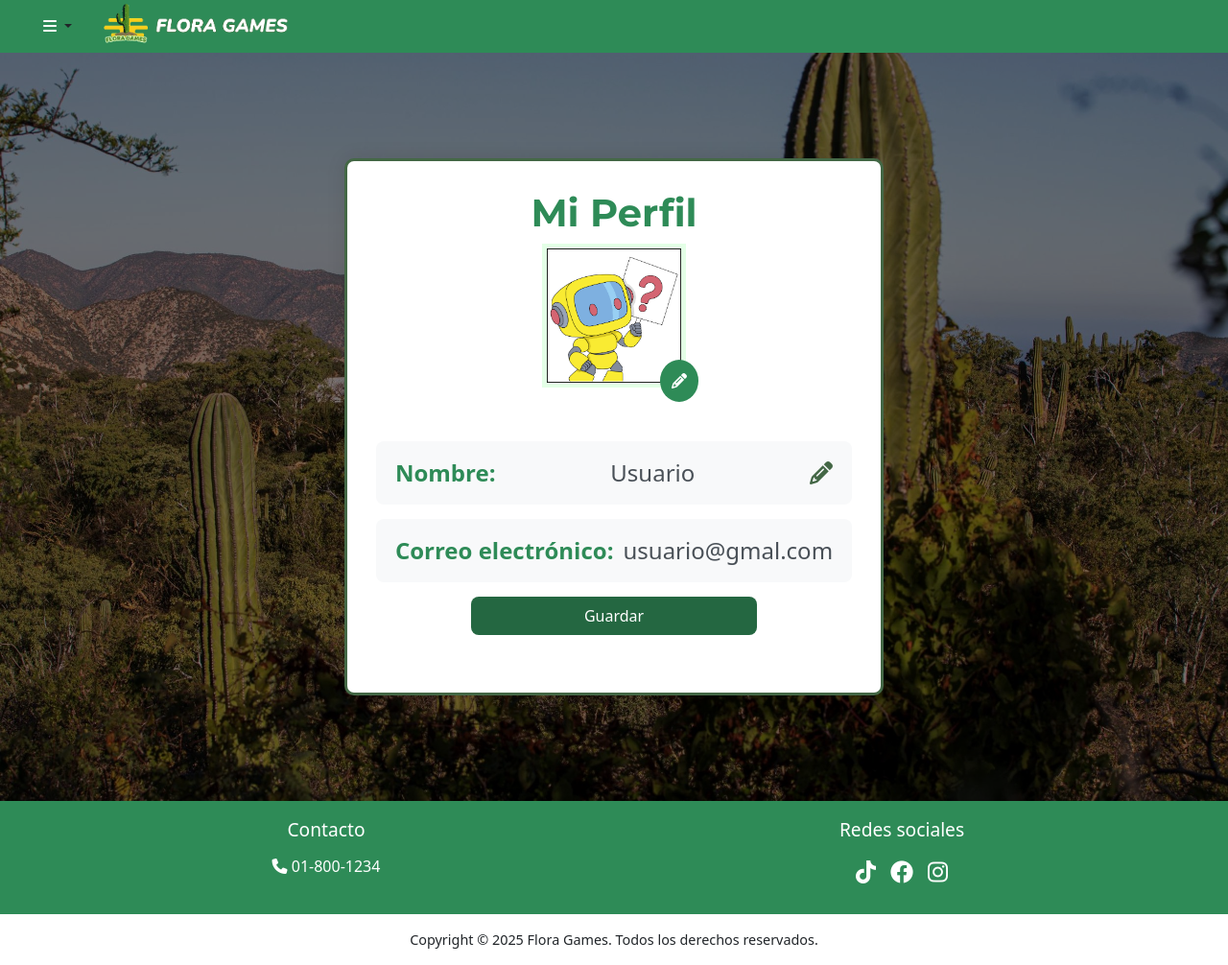
After one commit to OscarIst21/BCS_FloraGames, a PHP site: page /view/myProfile.php in a window 1280 px wide. The commit adds this page. Shown: the whole page at 96% size. Run offline with PHP 8.4, Linux system fonts and the light colour scheme.

Commit message:
feat: diseño de mi perfil

```diff
--- a/components/header.php
+++ b/components/header.php
@@ -6,17 +6,16 @@
                 <a href="" style="color: white;"><i class="fa-solid fa-bars"></i></a>
             </button>
             <ul class="dropdown-menu dropdown-menu">
-                <li><a class="dropdown-item active" href="../index.php">Aprendizaje</a></li>
-                <li><a class="dropdown-item" href="#">Juegos</a></li>
-                <li><a class="dropdown-item" href="#">Mis logros</a></li>
+                <li><a class="dropdown-item" href="/BCS_FloraGames/index.php">Aprendizaje</a></li>
+                <li><a class="dropdown-item" href="/BCS_FloraGames/view/gamesMenu.php">Juegos</a></li>
+                <li><a class="dropdown-item" href="/BCS_FloraGames/view/mySuccesses.php">Mis logros</a></li>
                 <li><hr class="dropdown-divider"></li>
-                <li><a class="dropdown-item" href="#">Mi perfil</a></li>
+                <li><a class="dropdown-item" href="/BCS_FloraGames/view/myProfile.php">Mi perfil</a></li>
                 <li><a class="dropdown-item" href="#">Cerrar sesión</a></li>
             </ul>
         </div>
-
         <div>
-            <img style="max-width: 18rem; margin-bottom: 8px;" src="/BCS_FloraGames/img/logoFG.png" alt="">
+            <img style="max-width: 12rem; margin-bottom: 8px;" src="/BCS_FloraGames/img/logoFG.png" alt="">
         </div>
     </div>
 
--- a/css/style.css
+++ b/css/style.css
@@ -10,6 +10,11 @@ body {
     position: relative;
     min-height: 100vh;
 
+}
+
+html, body {
+    max-width: 100%;
+    overflow-x: hidden;
 }
 
 body::before {
@@ -31,6 +36,7 @@ body::before {
     width: 100%;
     max-width: 400px;
     z-index: 2;
+    min-width: 250px;
 }
 
 .form-fields{
@@ -122,6 +128,14 @@ h2 {
         top: 20px;
         opacity: 1;
     }
+}
+
+.page-container { /*Usar afura del contenedor si su contenido es muy corto, sirve para ubicar footer*/
+    display: flex;
+    flex-direction: column;
+    min-height: 80vh;
+    position: relative;
+    z-index: 1;
 }
 
 header, footer {
@@ -324,3 +338,85 @@ header{
     transition: background-color 0.3s ease;
     color: white;
 }
+
+/* Estilos específicos para la página de perfil */
+.profile-container {
+    max-width: 800px;
+    margin: 30px auto;
+    padding: 30px;
+    background-color: #fff;
+    border-radius: 10px;
+    box-shadow: 0 0 20px rgba(0,0,0,0.1);
+    border: 3px solid #436745;
+     min-width: 300px;
+}
+
+.profile-header {
+    text-align: center;
+    margin-bottom: 30px;
+}
+
+.profile-header h1 {
+    color: #2e8b57;
+    font-family: 'Montserrat', sans-serif;
+    font-weight: 700;
+}
+
+.profile-info {
+    margin-bottom: 30px;
+}
+
+.info-item {
+    display: flex;
+    justify-content: space-between;
+    align-items: center;
+    padding: 15px 20px;
+    background-color: #f8f9fa;
+    border-radius: 8px;
+    margin-bottom: 15px;
+    gap: 10px;
+    font-size: 150%;
+}
+
+.info-label {
+    font-weight: 600;
+    color: #2e8b57;
+}
+
+.info-value {
+    color: #495057;
+}
+
+.info-item a .fa-solid:hover {
+    color: #29302c;
+}
+
+.profile-pic {
+    width: 150px;
+    height: 150px;
+    object-fit: cover;
+    border: 5px solid #e3ffe6;
+    margin: 0 auto 20px;
+    display: block;
+}
+
+.profile-pic-container {
+    position: relative;
+    display: inline-block;
+}
+
+.edit-pic-btn {
+    position: absolute;
+    bottom: 5px;
+    right: -13px;
+    background-color: #2e8b57;
+    color: white;
+    padding: 10px 12px;
+    border-radius: 50%;
+    font-size: 16px;
+    text-decoration: none;
+}
+
+.edit-pic-btn:hover {
+    background-color: #246741;
+}
--- a/games/ahorcado.php
+++ b/games/ahorcado.php
@@ -28,7 +28,7 @@ if (!isset($_SESSION['ahorcado_word'])) {
 <head>
     <meta charset="UTF-8">
     <meta name="viewport" content="width=device-width, initial-scale=1.0">
-    <title>Ahorcado - BCS Fauna Games</title>
+    <title>Ahorcado - BCS Flora Games</title>
     <style>
         body {
             font-family: Arial, sans-serif;
@@ -115,7 +115,7 @@ if (!isset($_SESSION['ahorcado_word'])) {
 <body>
     <div class="container">
         <a href="../index.php" class="back-button">← Volver al menú</a>
-        <h1>Ahorcado de Fauna BCS</h1>
+        <h1>Ahorcado de Flora BCS</h1>
 
         <div class="game-container">
             <div class="hangman-display">
--- a/games/crucigrama.php
+++ b/games/crucigrama.php
@@ -24,7 +24,7 @@ if (!isset($_SESSION['crucigrama_board'])) {
 <head>
     <meta charset="UTF-8">
     <meta name="viewport" content="width=device-width, initial-scale=1.0">
-    <title>Crucigrama - BCS Fauna Games</title>
+    <title>Crucigrama - BCS Flora Games</title>
     <style>
         body {
             font-family: Arial, sans-serif;
@@ -117,7 +117,7 @@ if (!isset($_SESSION['crucigrama_board'])) {
 <body>
     <div class="container">
         <a href="../index.php" class="back-button">← Volver al menú</a>
-        <h1>Crucigrama de Fauna BCS</h1>
+        <h1>Crucigrama de Flora BCS</h1>
 
         <div class="game-board">
             <div class="definitions">
--- a/games/loteria.php
+++ b/games/loteria.php
@@ -37,7 +37,7 @@ if (!isset($_SESSION['loteria_board'])) {
 <head>
     <meta charset="UTF-8">
     <meta name="viewport" content="width=device-width, initial-scale=1.0">
-    <title>Lotería - BCS Fauna Games</title>
+    <title>Lotería - BCS Flora Games</title>
     <style>
         body {
             font-family: Arial, sans-serif;
@@ -134,7 +134,7 @@ if (!isset($_SESSION['loteria_board'])) {
 <body>
     <div class="container">
         <a href="../index.php" class="back-button">← Volver al menú</a>
-        <h1>Lotería de Fauna BCS</h1>
+        <h1>Lotería de Flora BCS</h1>
 
         <div class="game-controls">
             <button id="drawCard" class="button">Sacar Carta</button>
--- a/games/memorama.php
+++ b/games/memorama.php
@@ -29,7 +29,7 @@ if (!isset($_SESSION['memorama_cards'])) {
 <head>
     <meta charset="UTF-8">
     <meta name="viewport" content="width=device-width, initial-scale=1.0">
-    <title>Memorama - BCS Fauna Games</title>
+    <title>Memorama - BCS Flora Games</title>
     <style>
         body {
             font-family: Arial, sans-serif;
@@ -105,7 +105,7 @@ if (!isset($_SESSION['memorama_cards'])) {
 <body>
     <div class="container">
         <a href="../index.php" class="back-button">← Volver al menú</a>
-        <h1>Memorama de Fauna BCS</h1>
+        <h1>Memorama de Flora BCS</h1>
         <div class="game-info">
             <p>Movimientos: <span id="moves"><?php echo $_SESSION['memorama_moves']; ?></span></p>
         </div>
--- a/plantilla.html
+++ b/plantilla.html
@@ -3,7 +3,7 @@
 <head>
     <meta charset="UTF-8">
     <meta name="viewport" content="width=device-width, initial-scale=1.0">
-    <title>Inicio de sesión - Fauna Games</title>
+    <title>Inicio de sesión - Flora Games</title>
     <link rel="stylesheet" href="../css/style.css">
     <link href="https://cdn.jsdelivr.net/npm/bootstrap@5.3.6/dist/css/bootstrap.min.css" rel="stylesheet" integrity="sha384-4Q6Gf2aSP4eDXB8Miphtr37CMZZQ5oXLH2yaXMJ2w8e2ZtHTl7GptT4jmndRuHDT" crossorigin="anonymous">
     <link rel="stylesheet" href="https://cdnjs.cloudflare.com/ajax/libs/font-awesome/6.4.0/css/all.min.css">
--- a/view/gamesMenu.php
+++ b/view/gamesMenu.php
@@ -3,7 +3,7 @@
 <head>
     <meta charset="UTF-8">
     <meta name="viewport" content="width=device-width, initial-scale=1.0">
-    <title>Juegos - Fauna Games</title>
+    <title>Juegos - Flora Games</title>
     <link rel="stylesheet" href="../css/style.css">
     <link rel="stylesheet" href="../css/stylesMedia.css">
     <link href="https://cdn.jsdelivr.net/npm/bootstrap@5.3.6/dist/css/bootstrap.min.css" rel="stylesheet" integrity="sha384-4Q6Gf2aSP4eDXB8Miphtr37CMZZQ5oXLH2yaXMJ2w8e2ZtHTl7GptT4jmndRuHDT" crossorigin="anonymous">
--- a/view/login.php
+++ b/view/login.php
@@ -3,7 +3,7 @@
 <head>
     <meta charset="UTF-8">
     <meta name="viewport" content="width=device-width, initial-scale=1.0">
-    <title>Inicio de sesión - Fauna Games</title>
+    <title>Inicio de sesión - Flora Games</title>
     <link rel="stylesheet" href="../css/style.css">
     <link href="https://cdn.jsdelivr.net/npm/bootstrap@5.3.6/dist/css/bootstrap.min.css" rel="stylesheet">
     <link rel="stylesheet" href="https://cdnjs.cloudflare.com/ajax/libs/font-awesome/6.4.0/css/all.min.css">
--- /dev/null
+++ b/view/myProfile.php
@@ -0,0 +1,54 @@
+<!DOCTYPE html>
+<html lang="es">
+<head>
+    <meta charset="UTF-8">
+    <meta name="viewport" content="width=device-width, initial-scale=1.0">
+    <title>Mi perfil - Flora Games</title>
+    <link rel="stylesheet" href="../css/style.css">
+      <link rel="stylesheet" href="../css/stylesMedia.css">
+    <link href="https://cdn.jsdelivr.net/npm/bootstrap@5.3.6/dist/css/bootstrap.min.css" rel="stylesheet" integrity="sha384-4Q6Gf2aSP4eDXB8Miphtr37CMZZQ5oXLH2yaXMJ2w8e2ZtHTl7GptT4jmndRuHDT" crossorigin="anonymous">
+    <link rel="stylesheet" href="https://cdnjs.cloudflare.com/ajax/libs/font-awesome/6.4.0/css/all.min.css">
+    <link href="https://fonts.googleapis.com/css2?family=Montserrat:wght@400;600;700&family=Poppins:wght@300;400;600&display=swap" rel="stylesheet">
+    <link rel="icon" type="image/x-icon" href="../img/logoFG.ico">
+</head>
+<body>
+    <?php include '../components/header.php'; ?>
+    <div class="page-container">
+        <div class="contenedor">
+            <div class="profile-container">
+                <div class="profile-header">
+                    <h1>Mi Perfil</h1>
+                    <div class="profile-pic-container">
+                        <img src="../img/foto_de_perfil/usuario0.png" alt="Foto de perfil" class="profile-pic">
+                        <a href="#" class="edit-pic-btn"><i class="fa-solid fa-pencil"></i></a>
+                    </div>
+                </div>
+
+                <div class="profile-info">
+                    <div class="info-item">
+                        <span class="info-label">Nombre: </span>
+                        <span class="info-value"><?php echo isset($_SESSION['nombre']) ? htmlspecialchars($_SESSION['nombre']) : 'Usuario'; ?></span>
+                        <a href="" style="color: #436745;"><i class="fa-solid fa-pencil"></i></a>
+                    </div>
+
+                    <div class="info-item">
+                        <span class="info-label">Correo electrónico: </span>
+                        <span class="info-value"><?php echo isset($_SESSION['email']) ? htmlspecialchars($_SESSION['email']) : 'usuario@gmal.com'; ?></span>
+                    </div>
+
+                    <form action="" method="get">
+                            <p class="card-content">
+                                <button type="submit" class="btnActions">Guardar</button>
+                            </p>
+                    </form>
+
+                </div>
+            </div>
+        </div>
+    </div>
+
+    <?php include '../components/footer.php'; ?>
+    <script src="https://cdn.jsdelivr.net/npm/bootstrap@5.3.6/dist/js/bootstrap.bundle.min.js" integrity="sha384-j1CDi7MgGQ12Z7Qab0qlWQ/Qqz24Gc6BM0thvEMVjHnfYGF0rmFCozFSxQBxwHKO" crossorigin="anonymous"></script>
+
+</body>
+</html>
--- a/view/recuperatePassword.php
+++ b/view/recuperatePassword.php
@@ -3,7 +3,7 @@
 <head>
     <meta charset="UTF-8">
     <meta name="viewport" content="width=device-width, initial-scale=1.0">
-    <title>Recuperar contraseña - Fauna Games</title>
+    <title>Recuperar contraseña - Flora Games</title>
     <link rel="stylesheet" href="../css/style.css">
     <link href="https://cdn.jsdelivr.net/npm/bootstrap@5.3.6/dist/css/bootstrap.min.css" rel="stylesheet">
     <link rel="stylesheet" href="https://cdnjs.cloudflare.com/ajax/libs/font-awesome/6.4.0/css/all.min.css">
--- a/view/register.php
+++ b/view/register.php
@@ -3,7 +3,7 @@
 <head>
     <meta charset="UTF-8">
     <meta name="viewport" content="width=device-width, initial-scale=1.0">
-    <title>Registro - Fauna Games</title>
+    <title>Registro - Flora Games</title>
     <link rel="stylesheet" href="../css/style.css">
     <link href="https://cdn.jsdelivr.net/npm/bootstrap@5.3.6/dist/css/bootstrap.min.css" rel="stylesheet" integrity="sha384-4Q6Gf2aSP4eDXB8Miphtr37CMZZQ5oXLH2yaXMJ2w8e2ZtHTl7GptT4jmndRuHDT" crossorigin="anonymous">
     <link rel="stylesheet" href="https://cdnjs.cloudflare.com/ajax/libs/font-awesome/6.4.0/css/all.min.css">
```
Also changed, not shown: css/stylesMedia.css (+54 -0 lines), view/mySuccesses.php (renamed from index.php, +5 -5 lines).
